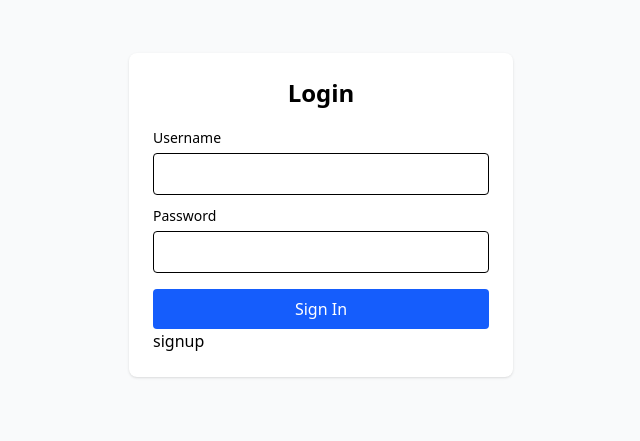
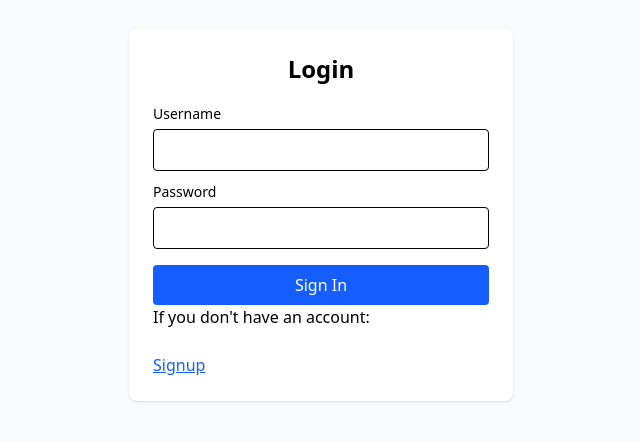
Before and after one commit to logan1o1/todo-assignment, a React (Vite) app in the folder frontend/: page /login in a window 1280 px wide. Shown: the part 185-626 px from the top of the page, without its empty margins (319-959 px from the left). Built offline with nearby package versions, Linux system fonts and the light colour scheme.

Commit message:
optimized

```diff
--- a/frontend/src/pages/Login.jsx
+++ b/frontend/src/pages/Login.jsx
@@ -27,7 +27,7 @@ export default function Login() {
       }
       localStorage.setItem('auth_user', data._id)
       login(data._id)
-      navigate('/')
+      navigate('/todos', { replace: true })
     } catch (error) {
       console.log("Error: ", error.message);
     }
@@ -66,7 +66,8 @@ export default function Login() {
         >
           Sign In
         </button>
-        <Link to={'/signup'}>signup</Link>
+        <p>If you don't have an account:</p><br />
+        <Link className='text-blue-600 underline' to={'/signup'}>Signup</Link>
       </form>
     </div>
   );
```
